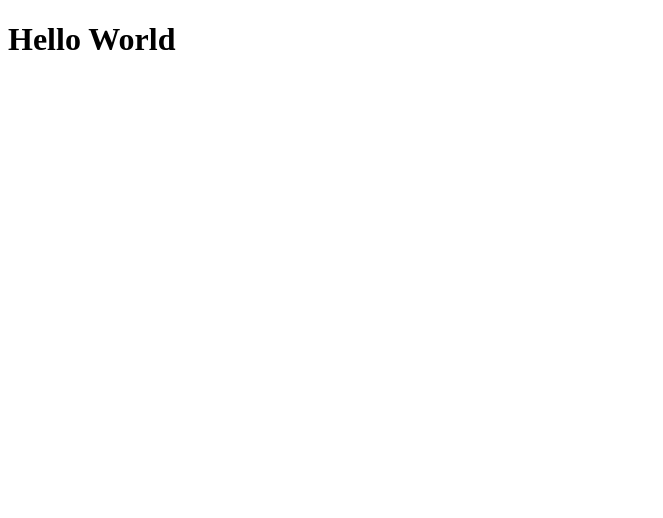
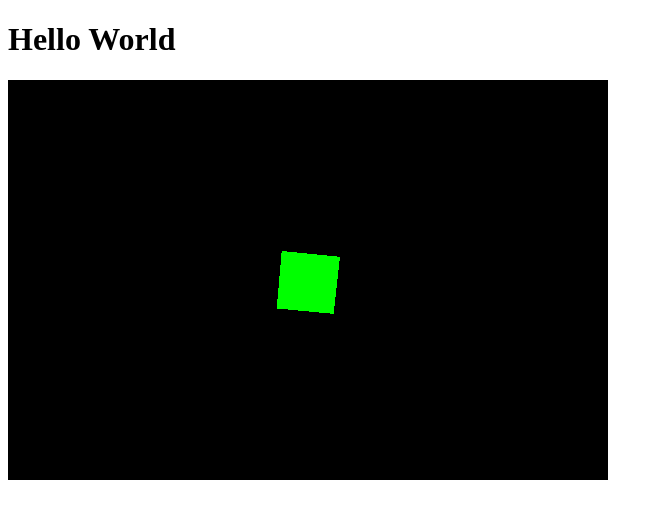
Before and after one commit to Censacrof/flocking-behavior, a React (Vite) app: page / in a window 1280 px wide. Shown: the top 518 px of the page, without its empty margins (0-663 px from the left). Built offline with nearby package versions, Linux system fonts and the light colour scheme.

Commit message:
Cube example

```diff
--- a/package.json
+++ b/package.json
@@ -18,6 +18,7 @@
     "@eslint/js": "^9.9.0",
     "@types/react": "^18.3.3",
     "@types/react-dom": "^18.3.0",
+    "@types/three": "^0.167.1",
     "@vitejs/plugin-react": "^4.3.1",
     "eslint": "^9.9.0",
     "eslint-plugin-react-hooks": "^5.1.0-rc.0",
--- a/src/App.tsx
+++ b/src/App.tsx
@@ -1,3 +1,57 @@
+import * as THREE from "three";
+import { useEffect, useRef } from "react";
+
 export function App() {
-  return <h1>Hello World</h1>;
+  return (
+    <>
+      <h1>Hello World</h1>
+      <ThreeContaier />
+    </>
+  );
 }
+
+function ThreeContaier() {
+  const ref = useRef<HTMLDivElement | null>(null);
+
+  useEffect(() => {
+    const target = ref.current;
+    if (!target) {
+      return;
+    }
+
+    setupScene(target);
+
+    return () => {
+      target.innerHTML = "";
+    };
+  }, []);
+
+  return <div ref={ref} />;
+}
+
+function setupScene(targetDiv: HTMLDivElement) {
+  const WIDTH = 600;
+  const HEIGHT = 400;
+
+  const scene = new THREE.Scene();
+  const camera = new THREE.PerspectiveCamera(75, WIDTH / HEIGHT, 0.1, 1000);
+
+  const geometry = new THREE.BoxGeometry(1, 1, 1);
+  const material = new THREE.MeshBasicMaterial({ color: 0x00ff00 });
+  const cube = new THREE.Mesh(geometry, material);
+  scene.add(cube);
+
+  camera.position.z = 5;
+
+  const renderer = new THREE.WebGLRenderer();
+  renderer.setSize(WIDTH, HEIGHT);
+  targetDiv.appendChild(renderer.domElement);
+
+  function animate() {
+    renderer.render(scene, camera);
+
+    cube.rotation.x += 0.01;
+    cube.rotation.y += 0.01;
+  }
+  renderer.setAnimationLoop(animate);
+}
```
Also changed, not shown: 1 other file (tests, documents, lock files or other folders).
